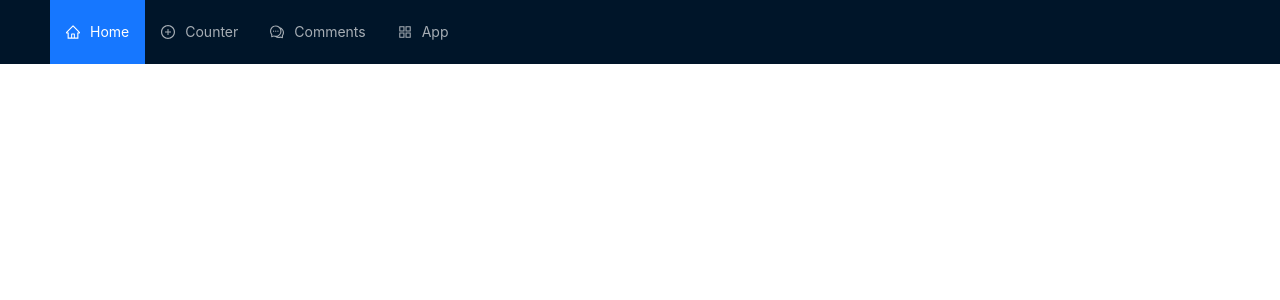
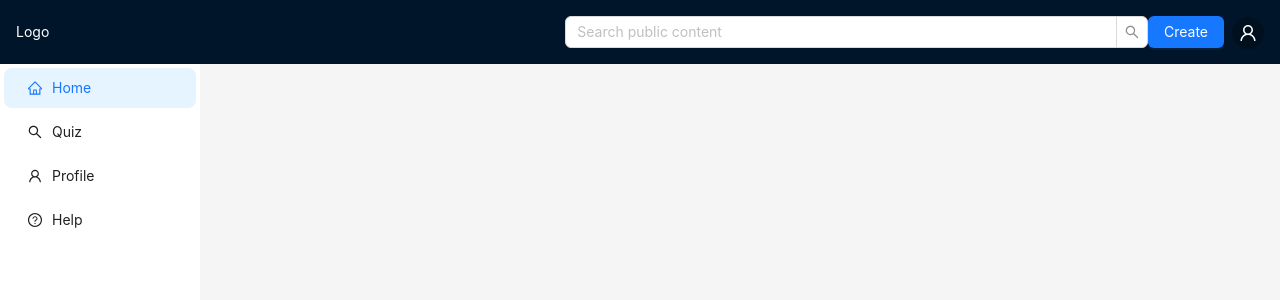
Before and after one commit to wiperi/Amadine-Frontend, a React (Create React App) app: page / in a window 1280 px wide. Shown: the top 300 px of the page. Built offline with nearby package versions, Linux system fonts and the light colour scheme.

Commit message:
feat: setup tohaak dashboard

```diff
--- a/src/index.tsx
+++ b/src/index.tsx
@@ -1,7 +1,7 @@
 import React from 'react';
 import ReactDOM from 'react-dom/client';
-import { BrowserRouter as Router, Routes, Route } from 'react-router-dom';
-import { routes } from './routes';
+import { RouterProvider } from 'react-router-dom';
+import { router } from './router';
 import { Provider } from 'react-redux';
 import store from './store/index'
 
@@ -11,17 +11,7 @@ const root = ReactDOM.createRoot(document.getElementById('root') as HTMLElement)
 root.render(
   <React.StrictMode>
     <Provider store={store}>
-      <Router>
-        <Routes>
-          {routes.map((route, index) => (
-            <Route
-              key={index}
-              path={route.path}
-              element={route.element}
-            />
-          ))}
-        </Routes>
-      </Router>
+      <RouterProvider router={router}></RouterProvider>
     </Provider>
   </React.StrictMode>
 );
--- a/src/pages/MainPage.tsx
+++ b/src/pages/DashBoard.tsx
@@ -7,30 +7,13 @@ import {
   QuestionCircleOutlined,
 } from '@ant-design/icons';
 import '../styles/global.scss';
+import { Link, Outlet } from 'react-router-dom';
+import { Counter } from './Counter';
 
 const { Header, Sider, Content } = Layout;
 const { Search } = Input;
 
-export const MainPage: React.FC = () => {
-  const [selectedMenuItem, setSelectedMenuItem] = useState('home');
-
-  const handleMenuClick = (key: string) => {
-    setSelectedMenuItem(key);
-  };
-
-  const renderContent = () => {
-    switch (selectedMenuItem) {
-      case 'home':
-        return <h1>Hello World</h1>;
-      case 'discover':
-        return <h1>Discover Page</h1>;
-      case 'library':
-        return <h1>Library Page</h1>;
-      default:
-        return <h1>Hello World</h1>;
-    }
-  };
-
+const DashBoard: React.FC = () => {
   return (
     <Layout style={{ minHeight: '100vh' }}>
       <Header style={{ display: 'flex', alignItems: 'center', padding: '0 16px'}}>
@@ -54,26 +37,28 @@ export const MainPage: React.FC = () => {
             mode="inline"
             defaultSelectedKeys={['home']}
             style={{ height: '100%', borderRight: 0 }}
-            onSelect={({ key }) => handleMenuClick(key as string)}
           >
             <Menu.Item key="home" icon={<HomeOutlined />}>
-              Home
+              <Link to="home">Home</Link>
             </Menu.Item>
-            <Menu.Item key="discover" icon={<SearchOutlined />}>
-              Discover
+            <Menu.Item key="quiz" icon={<SearchOutlined />}>
+              <Link to="quiz">Quiz</Link>
             </Menu.Item>
-            <Menu.Item key="library" icon={<UserOutlined />}>
-              Library
+            <Menu.Item key="profile" icon={<UserOutlined />}>
+              <Link to="profile">Profile</Link>
             </Menu.Item>
             <Menu.Item key="help" icon={<QuestionCircleOutlined />} style={{ marginTop: 'auto' }}>
-              Help
+              <Link to="help">Help</Link>
             </Menu.Item>
           </Menu>
         </Sider>
         <Content style={{ padding: '24px', minHeight: 280 }}>
-          {renderContent()}
+          {/* {renderContent()} */}
+          <Outlet />
         </Content>
       </Layout>
     </Layout>
   );
 };
+
+export default DashBoard;
--- /dev/null
+++ b/src/pages/Home.tsx
@@ -0,0 +1,9 @@
+const Home: React.FC = () => {
+  return (
+      <div>
+          <h1>Home</h1>
+      </div>
+  )
+}
+
+export default Home;
--- a/src/pages/Navigation.tsx
+++ b/src/pages/Navigation.tsx
@@ -1,31 +1,13 @@
 import React from 'react';
-import { Link } from 'react-router-dom';
-import { Menu } from 'antd';
-import { HomeOutlined, PlusCircleOutlined, CommentOutlined, AppstoreOutlined } from '@ant-design/icons';
-import { Layout } from 'antd';
-
-const { Header } = Layout;
+import { Link, Outlet } from 'react-router-dom';
 
 export const Navigation: React.FC = () => {
   return (
-    <Layout className="layout">
-      <Header style={{ position: 'fixed', zIndex: 1, width: '100%' }}>
-        <div className="logo" />
-        <Menu theme="dark" mode="horizontal" defaultSelectedKeys={['1']}>
-          <Menu.Item key="1" icon={<HomeOutlined />}>
-            <Link to="/">Home</Link>
-          </Menu.Item>
-          <Menu.Item key="2" icon={<PlusCircleOutlined />}>
-            <Link to="/counter">Counter</Link>
-          </Menu.Item>
-          <Menu.Item key="3" icon={<CommentOutlined />}>
-            <Link to="/comment">Comments</Link>
-          </Menu.Item>
-          <Menu.Item key="4" icon={<AppstoreOutlined />}>
-            <Link to="/app">App</Link>
-          </Menu.Item>
-        </Menu>
-      </Header>
-    </Layout>
+    <div>
+      <Link to="counter">Counter</Link>
+      <Link to="comment">Comments</Link>
+      <Link to="todoList">App</Link>
+      <Outlet />
+    </div>
   );
 };
--- /dev/null
+++ b/src/pages/NotFound.tsx
@@ -0,0 +1,12 @@
+import React from 'react';
+
+const NotFound: React.FC = () => {
+  return (
+      <div>
+          <h1>404</h1>
+          <p>Page not found</p>
+      </div>
+  )
+}
+
+export default NotFound;
--- /dev/null
+++ b/src/pages/Profile.tsx
@@ -0,0 +1,9 @@
+const Profile: React.FC = () => {
+    return (
+        <div>
+            <h1>Profile</h1>
+        </div>
+    )
+}
+
+export default Profile;
--- /dev/null
+++ b/src/pages/Quiz.tsx
@@ -0,0 +1,9 @@
+const Quiz: React.FC = () => {
+  return (
+      <div>
+          <h1>Quiz</h1>
+      </div>
+  )
+}
+
+export default Quiz;
--- a/src/App.tsx
+++ b/src/pages/TodoList.tsx
@@ -7,7 +7,7 @@ interface Todo {
   completed: boolean;
 }
 
-export const App: React.FC = () => {
+const TodoList: React.FC = () => {
   const [todos, setTodos] = useState<Todo[]>([]);
   const [newTodo, setNewTodo] = useState<string>('');
 
@@ -67,4 +67,4 @@ export const App: React.FC = () => {
   );
 };
 
-export default App;
+export default TodoList;
--- /dev/null
+++ b/src/router.tsx
@@ -0,0 +1,52 @@
+import TodoList from './pages/TodoList';
+import { Navigation } from './pages/Navigation';
+import { Comment } from './pages/Comment';
+import { Counter } from './pages/Counter';
+import DashBoard from './pages/DashBoard';
+import React from 'react';
+import { createBrowserRouter } from 'react-router-dom';
+import Home from './pages/Home';
+import Quiz from './pages/Quiz';
+import Profile from './pages/Profile';
+import NotFound from './pages/NotFound';
+
+export const router = createBrowserRouter([
+  {
+    path: '/',
+    errorElement: <NotFound />,
+    element: <DashBoard />,
+    children: [
+      {
+        path: 'home',
+        element: <Home />,
+      },
+      {
+        path: 'quiz',
+        element: <Quiz />,
+      },
+      {
+        path: 'profile',
+        element: <Profile />,
+      }
+    ]
+  },
+  {
+    path: '/nav',
+    errorElement: <NotFound />,
+    element: <Navigation />,
+    children: [
+      {
+        path: 'todoList',
+        element: <TodoList />,
+      },
+      {
+        path: 'counter',
+        element: <Counter />,
+      },
+      {
+        path: 'comment',
+        element: <Comment />,
+      }
+    ]
+  }
+])
```
Also changed, not shown: src/routes.tsx (deleted, +0 -28 lines).
